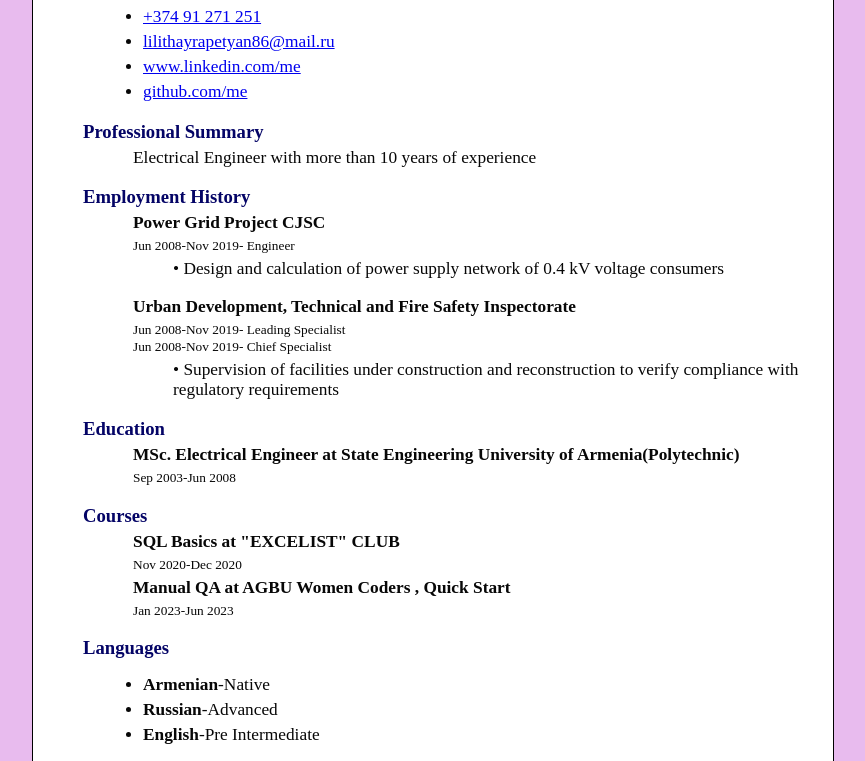
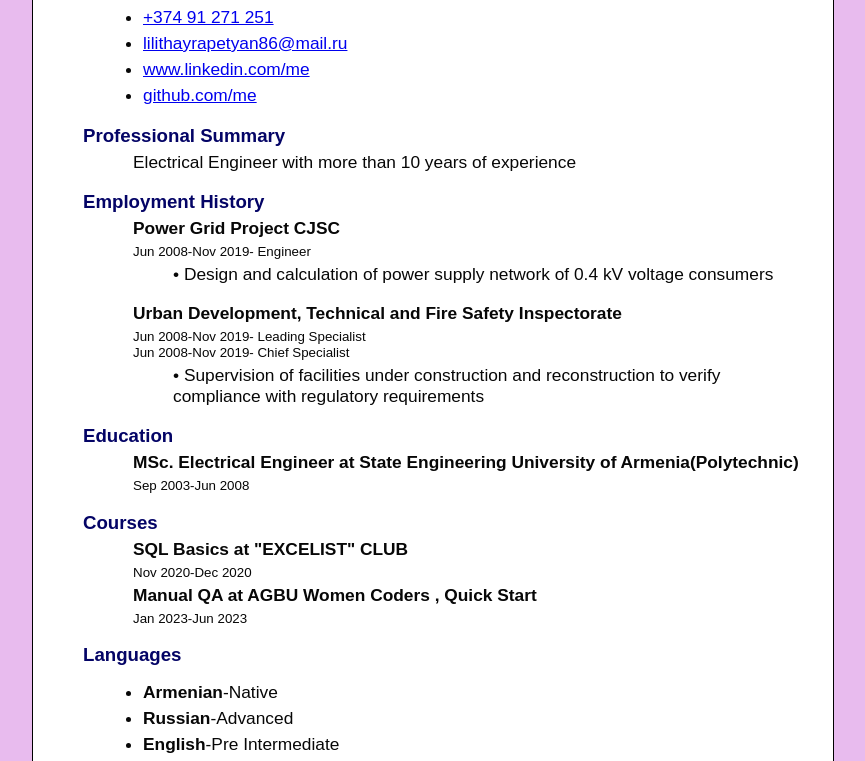
Before and after one commit to LilitHayrapetyan86/CV, a plain HTML site: page index.html in a window 1280 px wide. Shown: the part 82-843 px from the top of the page, without its empty margins (228-1093 px from the left). Drawn offline with Linux system fonts and the light colour scheme.

Commit message:
new font

```diff
--- a/css/style.css
+++ b/css/style.css
@@ -1,3 +1,7 @@
+*
+{
+  font-family: Arial, Helvetica, sans-serif;
+}
 h1
 {
  color: rgb(31, 5, 75);
@@ -15,10 +19,12 @@ body
 div
 {
    width: 800px;
-   height: 1050px;
+   height: 1080px;
    border: 1px solid black;
    margin-left: auto;
    margin-right: auto;
+   margin-top: auto;
+   margin-bottom: auto;
    background-color: white
 
 }
```
